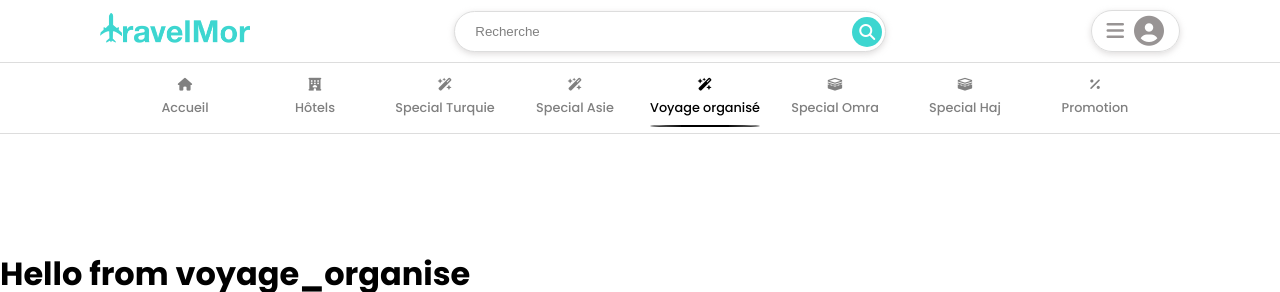
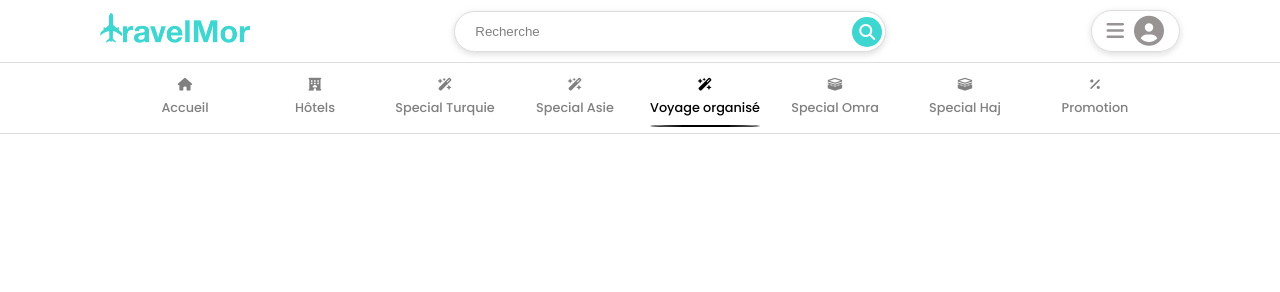
Before and after one commit to elza02/TravelMor, a Django app: page /voyage_organise in a window 1280 px wide. Shown: the top 292 px of the page. Run offline with Django 5.2, Linux system fonts and the light colour scheme; data that the repository does not hold is empty; some web fonts are replaced.

Commit message:
fixing routing

```diff
--- a/app/templates/visitor/voyage_organise.html
+++ b/app/templates/visitor/voyage_organise.html
@@ -3,8 +3,7 @@
 {% block url_5_class %} active {% endblock url_5_class %}
 {% block title %} voyage-organise {% endblock title %}
 {% block main %}
-<br><br><br><br><br><br><br><br><br><br>
-<h1>Hello from voyage_organise</h1>
+
 <section class="second">
     {% for avoir_instance in query %}
         {% if avoir_instance.id_voyage.id_categorie.nom_categorie == "voyage_organise"%}
@@ -27,7 +26,7 @@
 
         </div>
     </div>
-    {% endif%}
+     {% endif%}
     {% endfor %}
 </section>
 {% endblock main %}
--- a/app/views.py
+++ b/app/views.py
@@ -212,9 +212,9 @@ def voyage_organise(request):
         'id_voyage__id_promotion',
         'id_voyage__id_categorie',
         'id_ville__id_pays'
-    ).filter(id_voyage__id_promotion__isnull=True)
-    print(str(query.query))
-    query = query.all()
+    ).all()
+
+
     return render(request, 'visitor/voyage_organise.html', {'query' : query})
 
 
```
